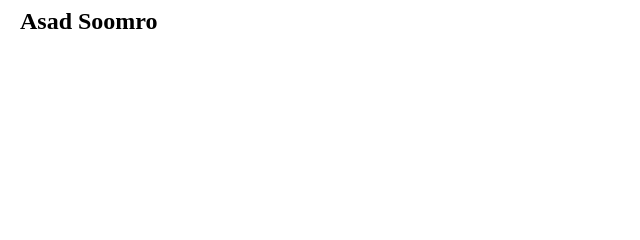
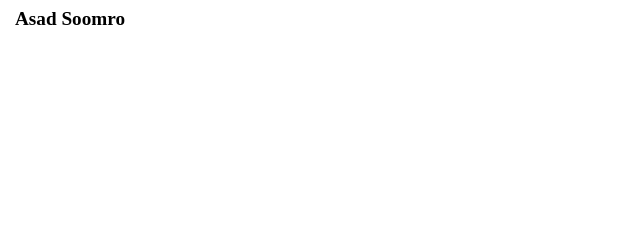
Before and after one commit to pidduuu/April, a plain HTML site: page index.html in a window 1280 px wide. Shown: the top 240 px of the page, 0-640 px from the left. Drawn offline with Linux system fonts and the light colour scheme; a web font is replaced by a local one.

Commit message:
Add files via upload

```diff
--- a/main.css
+++ b/main.css
@@ -3,9 +3,10 @@
 }
 
 h2 {
+    font-size: 1.5vw;
     position: fixed;
     margin-top: 0%;
-    left: 20px;
+    left: 15px;
 }
 
 .images {
@@ -32,6 +33,7 @@ h2 {
     opacity: 100%;
     transition: 0.5s;
 }
+
 .left-button {
     position: fixed;
     width: 25px;
```
